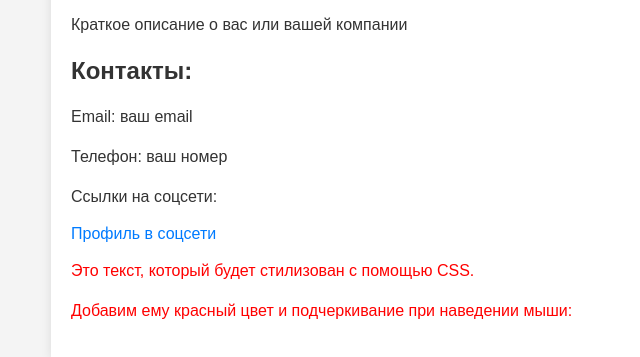
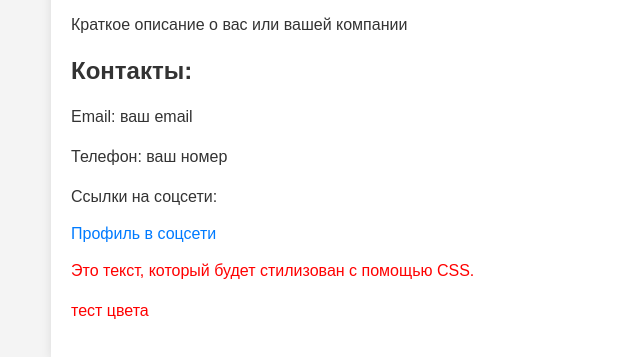
Before and after one commit to depozitS/depozit.github.io, a plain HTML site: page index.html in a window 1280 px wide. Shown: the part 147-504 px from the top of the page, without its empty margins (169-809 px from the left). Drawn offline with Linux system fonts and the light colour scheme.

Commit message:
Update index.html

```diff
--- a/index.html
+++ b/index.html
@@ -21,7 +21,7 @@
         </ul>
         <div class="styled-text">
             <p>Это текст, который будет стилизован с помощью CSS.</p>
-            <p>Добавим ему красный цвет и подчеркивание при наведении мыши:</p>
+            <P class=".container">тест цвета</P>
         </div>
     </div>
 </body>
```
